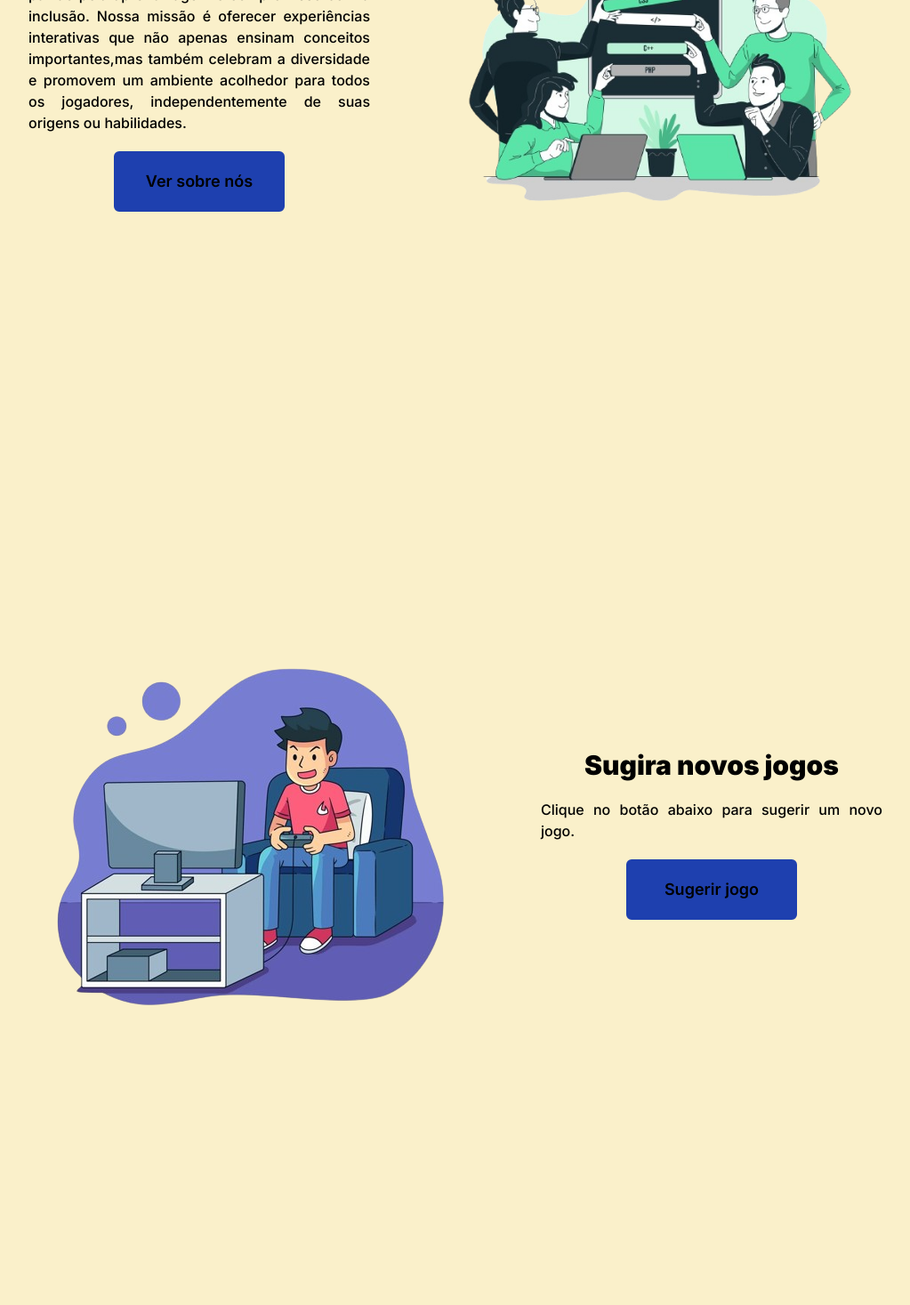
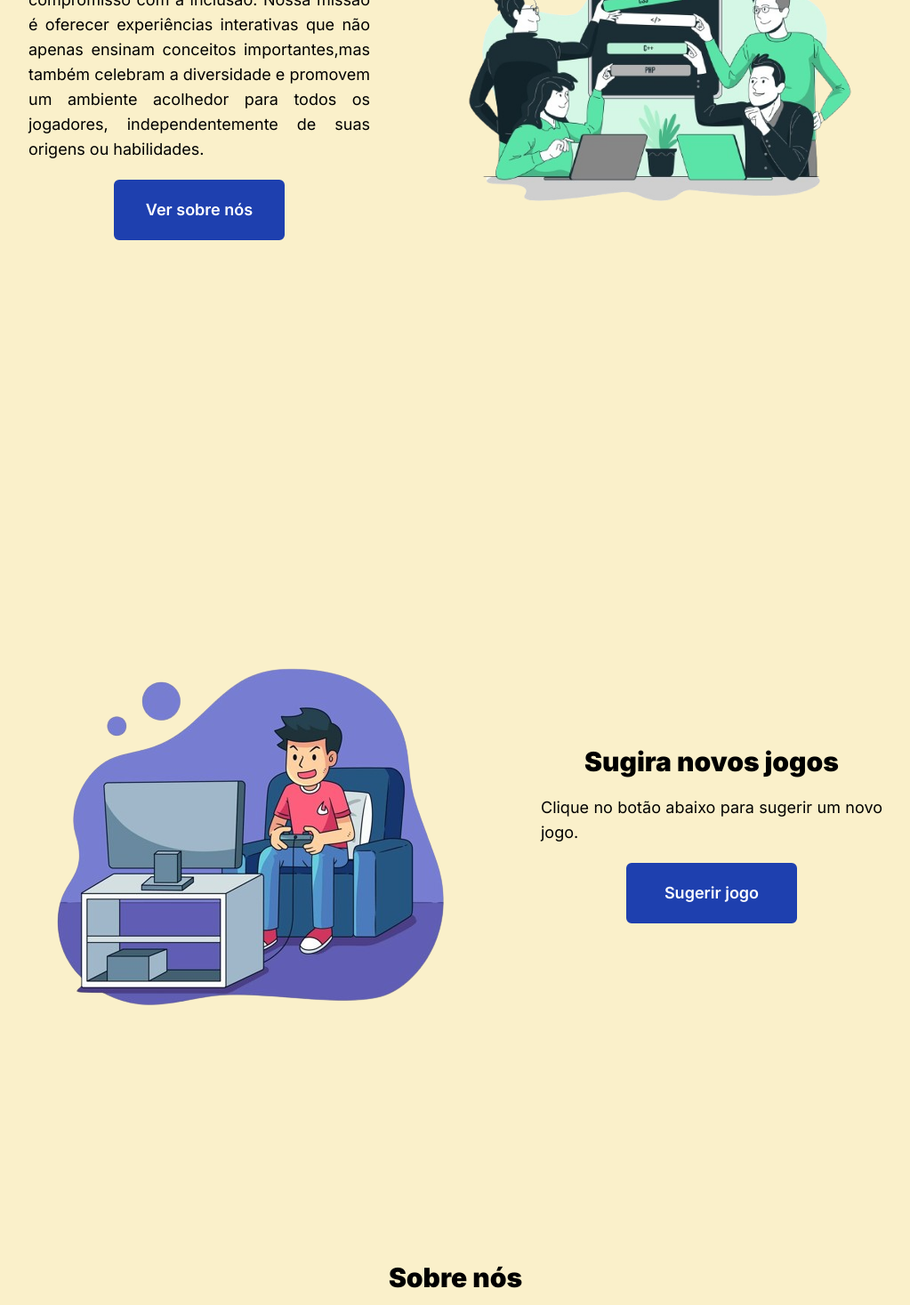
Before and after one commit to trabalhos-si-fiap/fe_happy_game, a Next.js app in the folder happy-game/: page / in a window 1280 px wide. Shown: the part 1330-2797 px from the top of the page at 89% size, without its empty margins (128-1151 px from the left). Before the commit the page ends 2668 px from the top, so only its background shows below. Built offline with nearby package versions, Linux system fonts and the light colour scheme.

Commit message:
Sobre nós home add

```diff
--- a/happy-game/src/app/globals.css
+++ b/happy-game/src/app/globals.css
@@ -1,6 +1,7 @@
 @tailwind base;
 @tailwind components;
 @tailwind utilities;
+@import url('https://fonts.googleapis.com/css2?family=Poppins:ital,wght@0,100;0,200;0,300;0,400;0,500;0,600;0,700;0,800;0,900;1,100;1,200;1,300;1,400;1,500;1,600;1,700;1,800;1,900&display=swap');
 
 :root {
   --foreground-rgb: 0, 0, 0;
@@ -19,6 +20,14 @@
 body {
   color: rgb(var(--foreground-rgb));
   background: rgb(250, 240, 202);
+  font-family: 'Poppins';
+
+}
+
+p {
+  text-align: justify;
+  line-height: 1.75rem;
+  font-size: 1.125rem;
 }
 
 @layer utilities {
--- a/happy-game/src/app/page.tsx
+++ b/happy-game/src/app/page.tsx
@@ -3,11 +3,10 @@ import Image from "next/image";
 import primeiraImagem from "../../public/static/imgs/implementacao.png"
 import segundaImagem from "../../public/static/imgs/quem_somos-removebg-preview.png"
 import terceiraImagem from "../../public/static/imgs/novo_jogo-removebg-preview.png"
-import Link from "next/link";
 import Container from "@/components/templates/Container";
 import TextContainer from "@/components/templates/TextContainer";
 import LargeButton from "@/components/LargeButton";
-
+import ContainerTextoSobreNos from "@/components/templates/HomeSobreNos";
 
 export default function Home() {
   return (
@@ -24,7 +23,7 @@ export default function Home() {
             />
             <TextContainer>
               <h1 className="font-black text-3xl m-auto text-black">Implementação de projeto</h1>
-              <p className=" text-justify text-black font-medium">
+              <p>
                 Somos um site focado em oferecer os melhores jogos digitais para aprendizado.
                 Nosso objetivo é proporcionar uma experiência envolvente e educativa, onde cada
                 jogo é cuidadosamente selecionado para promover o desenvolvimento cognitivo e
@@ -40,7 +39,7 @@ export default function Home() {
           <Container>
             <TextContainer>
               <h1 className="font-black text-3xl m-auto text-black">Quem Somos</h1>
-              <p className="text-justify text-black font-medium">Somos uma equipe dedicada à divulgação e criação de jogos educativos
+              <p>Somos uma equipe dedicada à divulgação e criação de jogos educativos
                 inovadores, reunindo paixão pela aprendizagem e compromisso com a inclusão.
                 Nossa missão é oferecer experiências interativas que não apenas ensinam conceitos
                 importantes,mas também celebram a diversidade e promovem um ambiente acolhedor para
@@ -68,7 +67,7 @@ export default function Home() {
             />
             <TextContainer>
               <h1 className="font-black text-3xl m-auto text-black">Sugira novos jogos</h1>
-              <p className="text-justify m-auto text-black font-medium">Clique no botão abaixo para sugerir um novo jogo.</p>
+              <p>Clique no botão abaixo para sugerir um novo jogo.</p>
               <LargeButton
               className={'bg-blue-800 border-blue-800 hover:text-blue-800'}
               link={"/"}>
@@ -76,6 +75,7 @@ export default function Home() {
               </LargeButton>
             </TextContainer>
           </Container>
+          <ContainerTextoSobreNos/>
          </div>
       </div>
   )
--- a/happy-game/src/components/LargeButton.tsx
+++ b/happy-game/src/components/LargeButton.tsx
@@ -3,8 +3,10 @@ import Link from "next/link";
 export default function LargeButton(props: any){
     return (
         <Link href={props.link}
-              className={`text-center text-lg ${props.className ?? ''} px-4 py-4 rounded-md font-semibold cursor-pointer
-              w-1/2 m-auto hover:bg-transparent border-4 ${props.className ?? ''} ${props.className ?? ''}`}
+              className={`text-center
+                text-lg ${props.className ?? ''} px-4 py-4 rounded-md font-semibold cursor-pointer
+                w-1/2 m-auto hover:bg-transparent border-4 text-white
+                ${props.className ?? ''} ${props.className ?? ''}`}
                >
                 <span>{props.children}</span>
         </Link>
--- a/happy-game/src/components/button.tsx
+++ b/happy-game/src/components/button.tsx
@@ -2,7 +2,8 @@ import Link from "next/link";
 
 export default function Button(props: any){
     return(
-        <Link className="bg-orange-400 px-4 py-2 rounded-md font-semibold cursor-pointer "
+        <Link className="
+        bg-orange-400 px-4 py-2 rounded-md font-semibold cursor-pointer"
         href={props.link}
         >
             {props.children}
--- /dev/null
+++ b/happy-game/src/components/templates/HomeSobreNos.tsx
@@ -0,0 +1,54 @@
+export default function ContainerTextoSobreNos(){
+    return (
+        <div className="
+        text-black flex flex-col w-3/5 items-center justify-between min-h-screen gap-7">
+          <h1 className="text-3xl font-black">Sobre nós</h1>
+          <h2 className="text-xl font-bold">
+            Explorando o Pontencial Educativo dos Jogos: Uma Abordagem Inovadora
+          </h2>
+          <p>
+              No cenário educacional contemporâneo, a introdução de plataformas de jogos educativos
+              tem se mostrado como uma abordagem revolucionária para o aprendizado. Estas plataformas
+              ferecem uma variedade de jogos interativos que não apenas envolvem os alunos, mas também
+              promovem o desenvolvimento cognitivo e habilidades acadêmicas.
+          </p>
+          <p>
+              Os jogos educativos têm como objetivo principal tornar o processo de aprendizagem mais
+              divertido e eficaz. Através de desafios e atividades interativas, os alunos são
+              incentivados a explorar conceitos complexos de uma maneira envolvente e autodirigida.
+              Além disso, essas plataformas oferecem recursos adicionais para os educadores,
+              permitindo-lhes monitorar o progresso dos alunos e personalizar as atividades de acordo
+              com suas necessidades individuais.
+          </p>
+          <p>
+            Os jogos educativos têm como objetivo principal tornar o processo de aprendizagem mais
+               divertido e eficaz. Através de desafios e atividades interativas, os alunos são
+               incentivados a explorar conceitos complexos de uma maneira envolvente e autodirigida.
+               Além disso, essas plataformas oferecem recursos adicionais para os educadores,
+               permitindo-lhes monitorar o progresso dos alunos e personalizar as atividades de acordo
+               com suas necessidades individuais.
+          </p>
+          <p>
+            Um dos aspectos mais notáveis dessas plataformas é sua capacidade de transformar
+               conceitos educacionais em experiências imersivas e cativantes. Ao integrar elementos
+               de jogos, como competição, recompensas e narrativas envolventes, os jogos educativos
+               conseguem capturar a atenção dos alunos de uma forma única, incentivando-os a explorar
+               e aprender de maneira ativa e participativa.
+          </p>
+          <p>
+             Além de seu impacto direto na aprendizagem acadêmica, os jogos educativos também promovem
+             o desenvolvimento de habilidades socioemocionais, como colaboração, resolução de
+             problemas e pensamento crítico. Ao trabalhar em equipe para superar desafios e alcançar
+             objetivos comuns, os alunos não apenas fortalecem suas habilidades cognitivas, mas também
+          </p>
+           <p>
+             Em suma, os jogos educativos representam uma abordagem inovadora e promissora para o
+             ensino e aprendizagem. Ao oferecer uma experiência educacional interativa e envolvente,
+             essas plataformas têm o potencial de revolucionar a forma como os alunos aprendem e se
+             desenvolvem. Em um mundo cada vez mais digital e tecnológico, iniciativas como essas são
+             essenciais para preparar os alunos para os desafios do século XXI.
+          </p>
+
+        </div>
+    )
+}
--- a/happy-game/src/components/templates/TextContainer.tsx
+++ b/happy-game/src/components/templates/TextContainer.tsx
@@ -1,6 +1,6 @@
 export default function TextContainer(props: any){
     return(
-        <div className="w-2/5 flex flex-col gap-5">
+        <div className="w-2/5 flex flex-col gap-5 text-black">
             {props.children}
         </div>
     )
```
